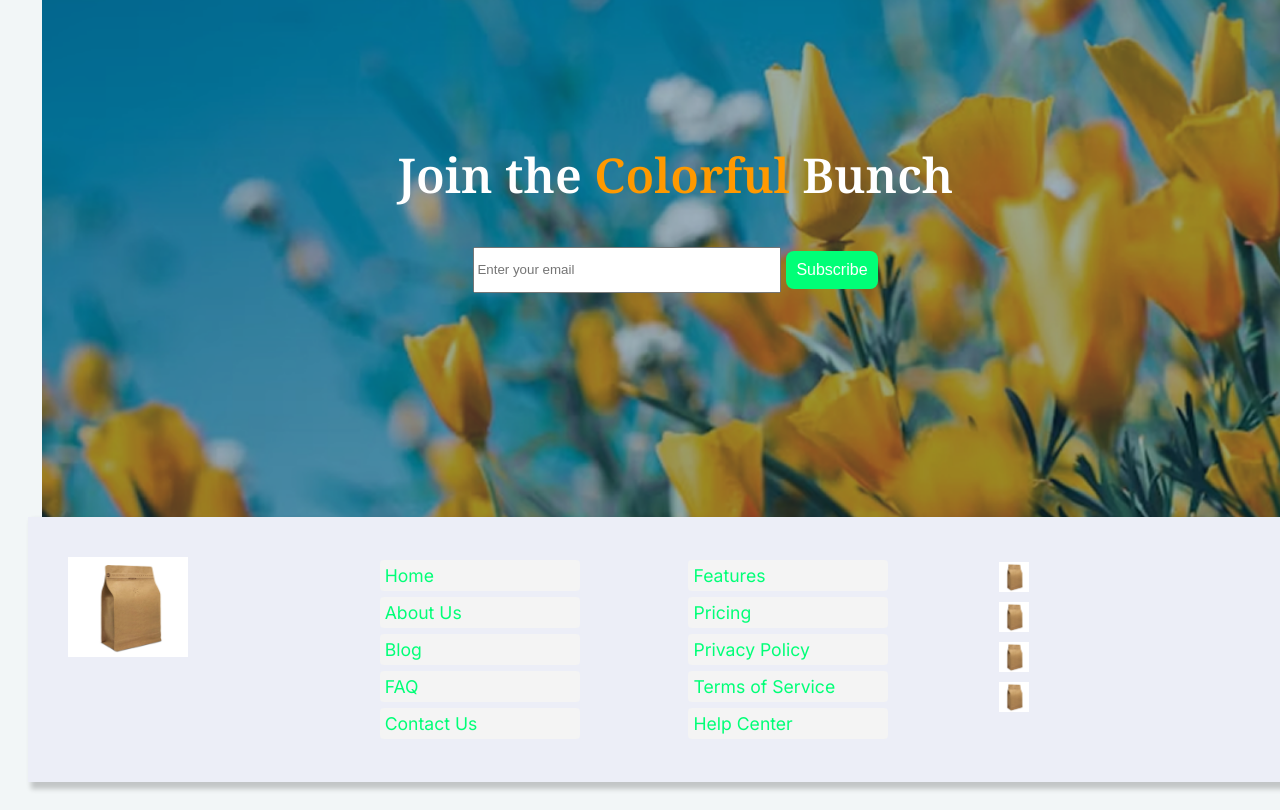
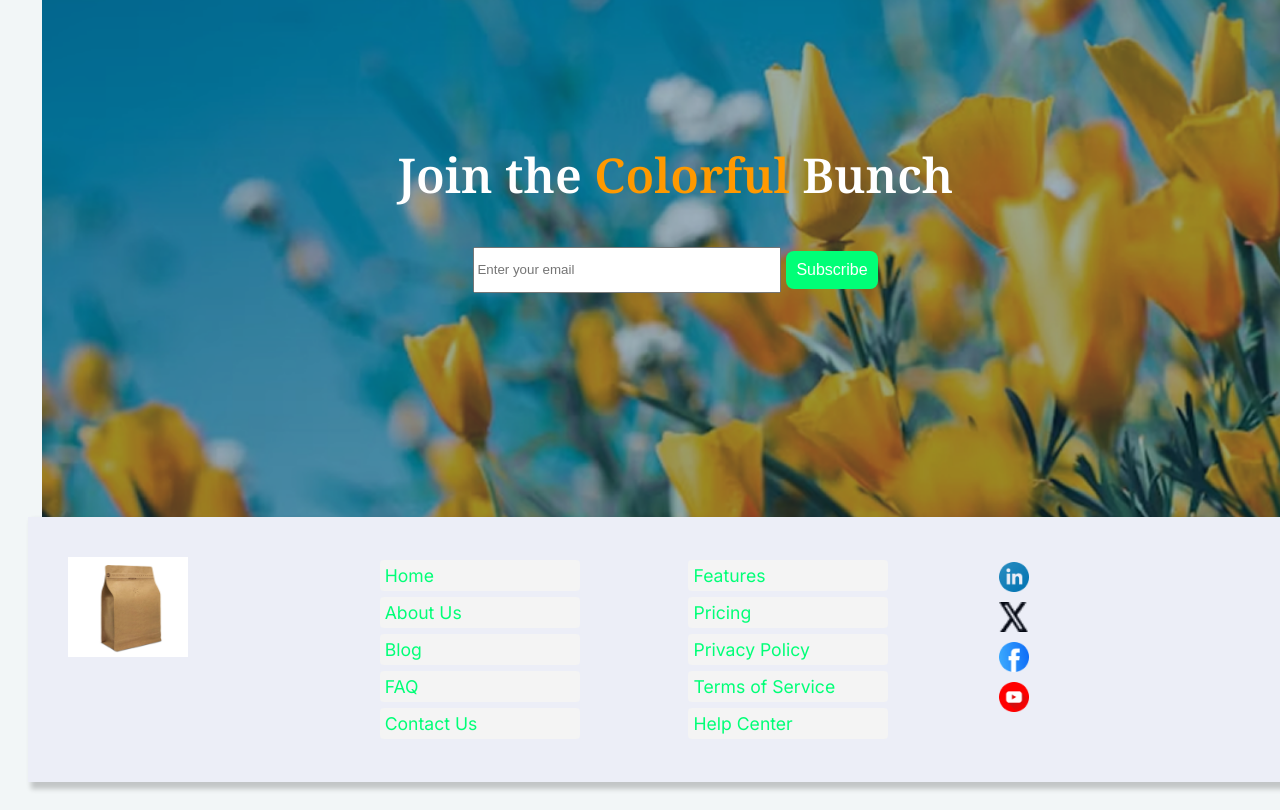
Before and after one commit to sebaasr0/miniprojectSE, a plain HTML site: page index.html in a window 1280 px wide. Shown: the part 2517-3327 px from the top of the page. Drawn offline with Linux system fonts and the light colour scheme.

Commit message:
Restore original social media icons
Restored LinkedIn, Twitter, Facebook, and YouTube icons to their original images.

Co-Authored-By: Claude Sonnet 4.5 <noreply@anthropic.com>

```diff
--- a/index.html
+++ b/index.html
@@ -198,22 +198,22 @@
       >
         <img
           style="width: 30px; height: 30px"
-          src="./assets/coffeebag.jpg"
+          src="./assets/icon-linkedin.png"
           alt="LinkedIn"
         />
         <img
           style="width: 30px; height: 30px"
-          src="./assets/coffeebag.jpg"
+          src="./assets/icon-twitter.png"
           alt="Twitter/X"
         />
         <img
           style="width: 30px; height: 30px"
-          src="./assets/coffeebag.jpg"
+          src="./assets/icon-facebook.png"
           alt="Facebook"
         />
         <img
           style="width: 30px; height: 30px"
-          src="./assets/coffeebag.jpg"
+          src="./assets/icon-youtube.png"
           alt="YouTube"
         />
       </div>
```
